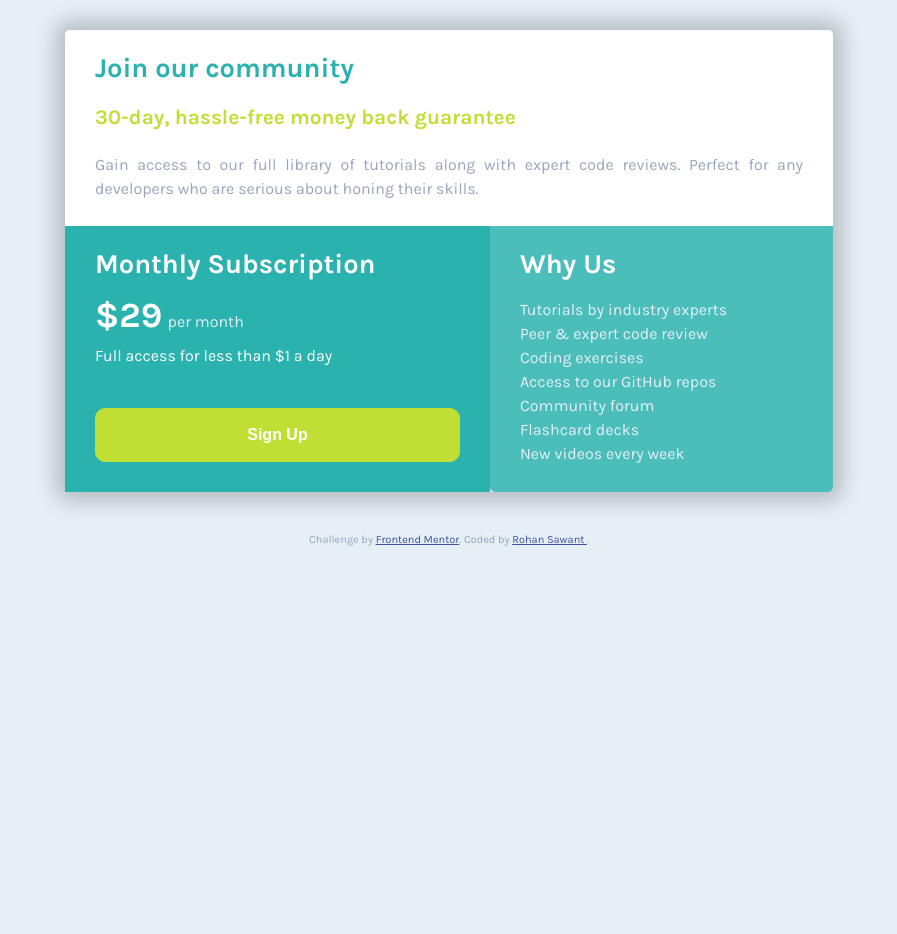
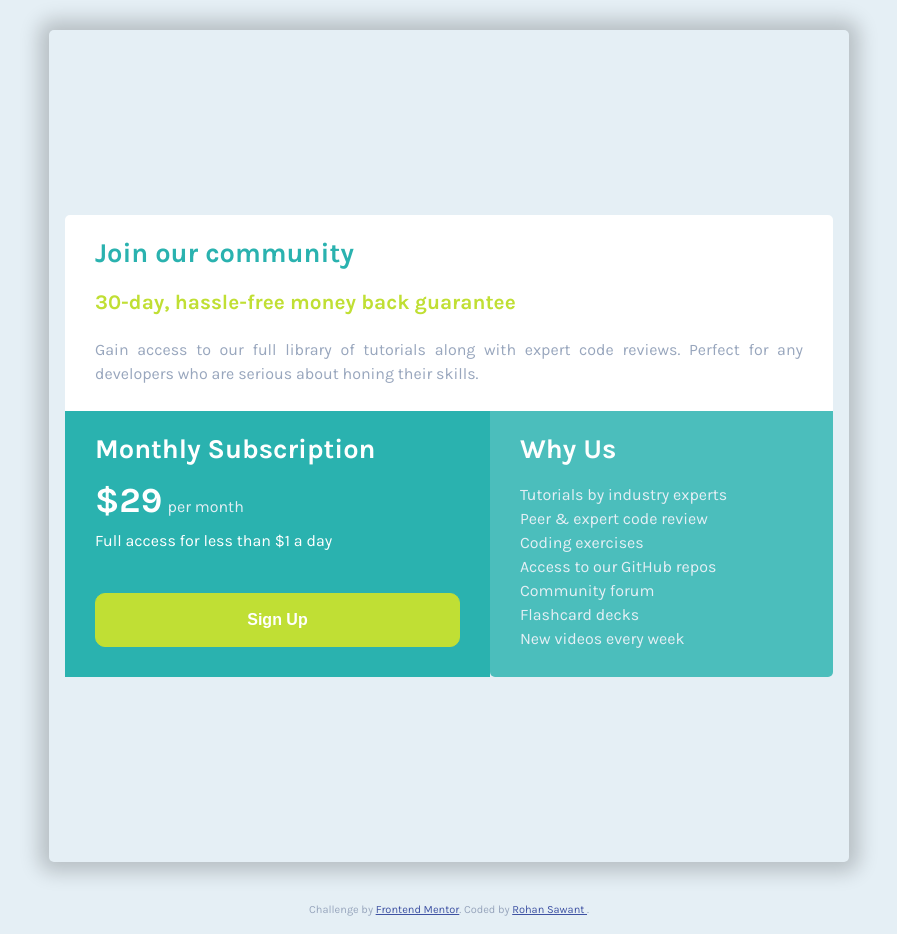
Before and after one commit to rohan-s-sawant/FEM-single-price-grid-component-master, a plain HTML site: page index.html in a window 1536 px wide. Shown: the whole page, without its empty margins (319-1216 px from the left). Before the commit the page ends 800 px from the top, so only its background shows below. Drawn offline with Linux system fonts and the light colour scheme.

Commit message:
Update style.css
did some changes

```diff
--- a/style.css
+++ b/style.css
@@ -136,16 +136,21 @@ body {
   background-color: hsl(204, 43%, 93%);
 }
 
+/* Min height 100vh
+display grid
+place content center */
+
 .container {
   /* border: 1px solid red; */
   border-radius: 5px;
   width: 80%;
   margin: 30px auto;
-  height: 100%;
+  min-height: 100vh;
   /* background-color: hsl(218, 22%, 67%); */
-  display: flex;
-  flex-direction: column;
-
+  /* display: flex;
+  flex-direction: column; */
+  display: grid;
+  place-content: center;
   box-shadow: 0px 0px 20px 10px rgba(0, 0, 0, 0.2);
   /* justify-content: space-between; */
 }
@@ -273,9 +278,16 @@ li {
   color: hsl(228, 45%, 44%);
 }
 
-@media (min-width: 1440px) {
+@media (min-width: 640px) {
+  /* n the body element:
+Min height 100vh
+display grid
+place content center
+A little padding, like 1 rem or something
+Then remove margin from your container */
   .container {
     width: 50%;
+    min-height: 100vh;
     /* height: 60%; */
     /* margin: auto; */
     /* margin: 0 auto; */
@@ -285,13 +297,16 @@ li {
     /* grid-template-columns: repeat(2, 1fr); */
     /* grid-template-rows: repeat(2, 1fr); */
     /* flex-wrap: nowrap; */
-    grid-template-areas:
+    /* grid-template-areas:
       "card-1 card-1"
-      "card-2 card-3";
+      "card-2 card-3"; */
+    place-content: center;
+    padding: 1rem;
   }
 
   .card:nth-of-type(1) {
-    grid-area: card-1;
+    /* grid-area: card-1; */
+    grid-area: 1 / 1 / 2 / 3;
   }
   .card:nth-of-type(2) {
     /* max-width: 360px; */
```
